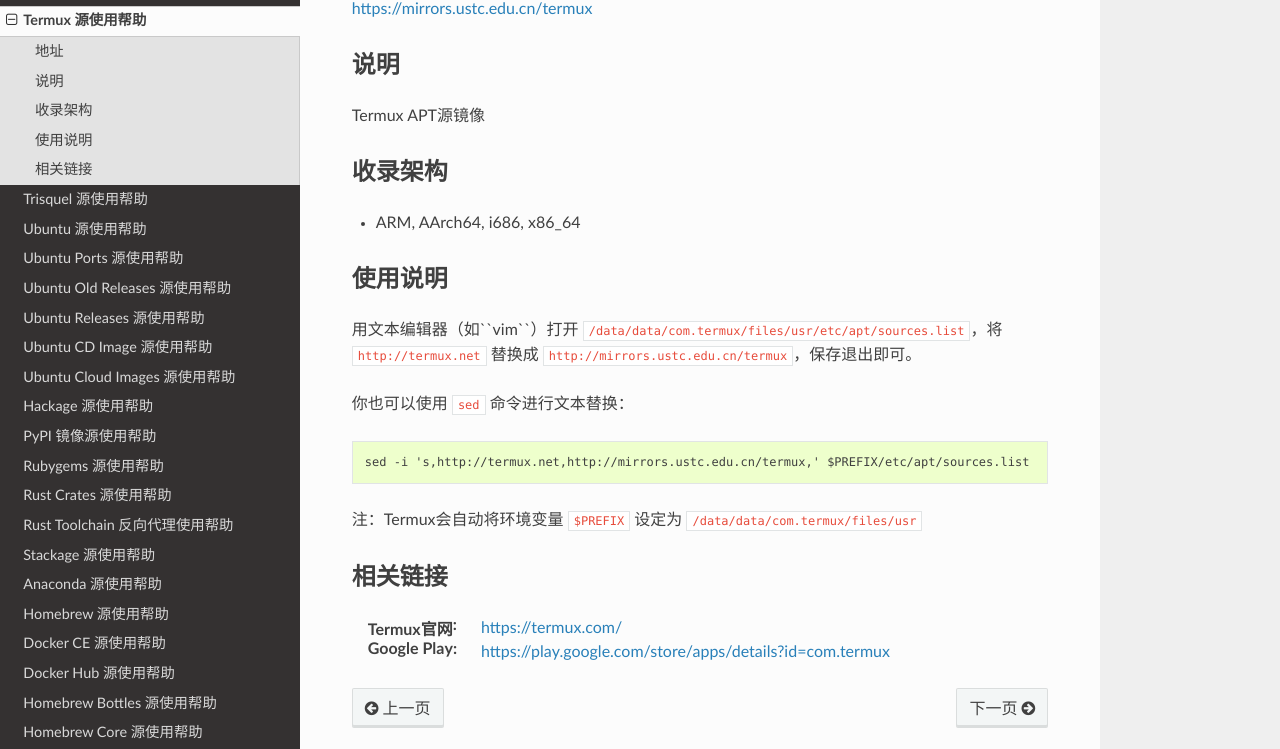
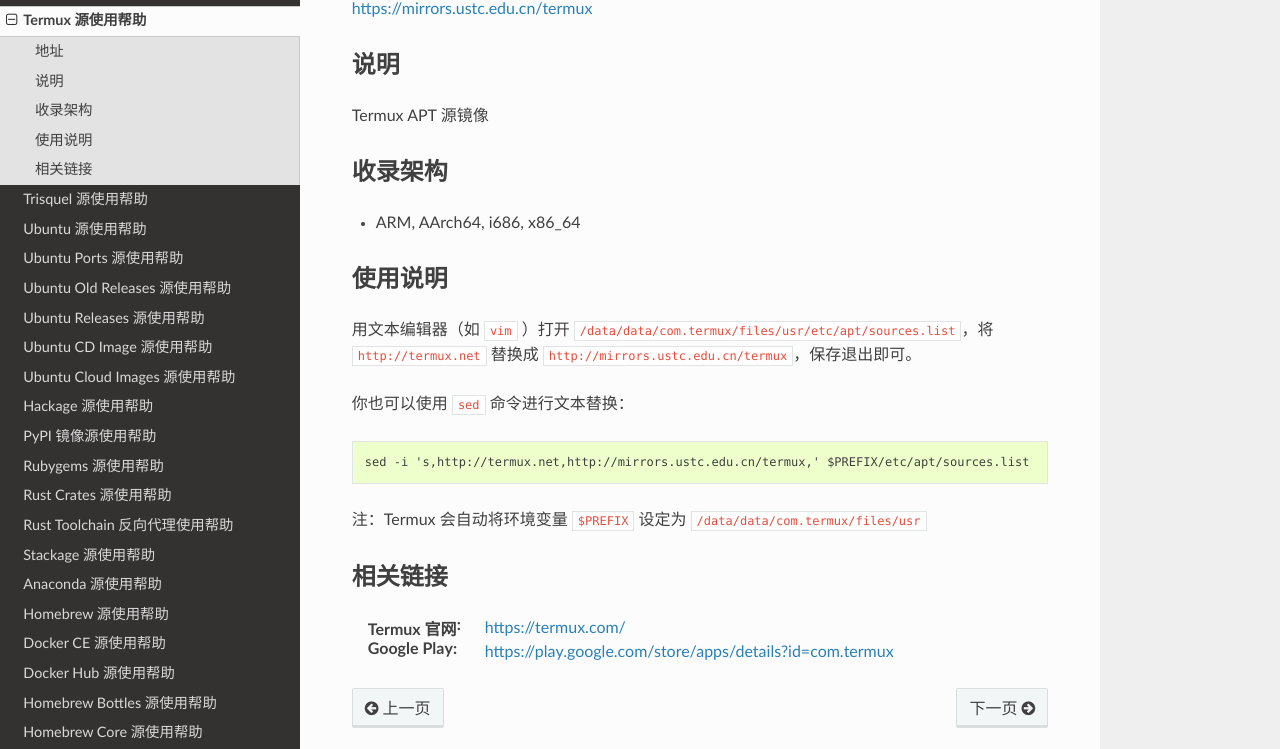
Before and after one commit to ustclug/mirrorhelp, a Sphinx documentation site: the page built from source/termux.rst, in a window 1280 px wide and 1129 px high. Shown: the part 230-979 px from the top of the window. Built offline with Sphinx 7.4.7 and the Read the Docs theme 2.0.0, drawn with Linux system fonts in a browser that asks for light colours; pages that are not in the unit, such as notebooks, are missing from menus; some of the changed lines change nothing that is shown.

Commit message:
fix format

```diff
--- a/source/termux.rst
+++ b/source/termux.rst
@@ -10,7 +10,7 @@
 说明
 ====
 
-Termux APT源镜像
+Termux APT 源镜像
 
 收录架构
 ========
@@ -20,7 +20,7 @@
 使用说明
 ==============
 
-用文本编辑器（如``vim``）打开 :file:`/data/data/com.termux/files/usr/etc/apt/sources.list`，将 ``http://termux.net`` 替换成 ``http://mirrors.ustc.edu.cn/termux``，保存退出即可。
+用文本编辑器（如 ``vim`` ）打开 :file:`/data/data/com.termux/files/usr/etc/apt/sources.list`，将 ``http://termux.net`` 替换成 ``http://mirrors.ustc.edu.cn/termux``，保存退出即可。
 
 你也可以使用 ``sed`` 命令进行文本替换：
 
@@ -28,10 +28,10 @@
 
     sed -i 's,http://termux.net,http://mirrors.ustc.edu.cn/termux,' $PREFIX/etc/apt/sources.list
 
-注：Termux会自动将环境变量 ``$PREFIX`` 设定为 :file:`/data/data/com.termux/files/usr`
+注：Termux 会自动将环境变量 ``$PREFIX`` 设定为 :file:`/data/data/com.termux/files/usr`
 
 相关链接
 ========
 
-:Termux官网: https://termux.com/
+:Termux 官网: https://termux.com/
 :Google Play: https://play.google.com/store/apps/details?id=com.termux
```
